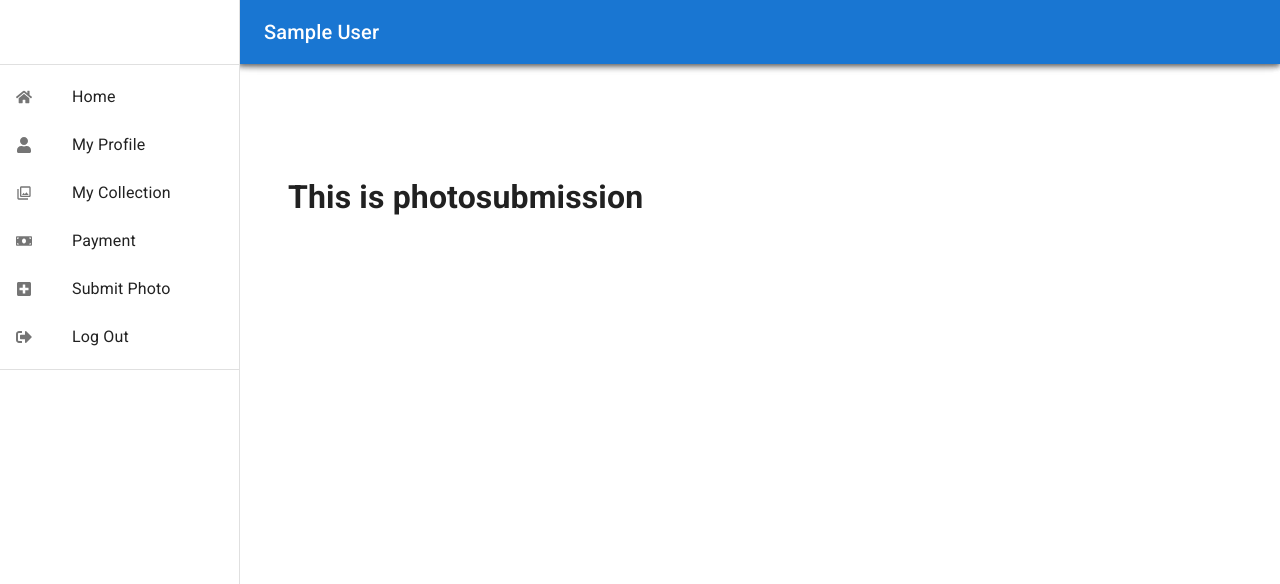
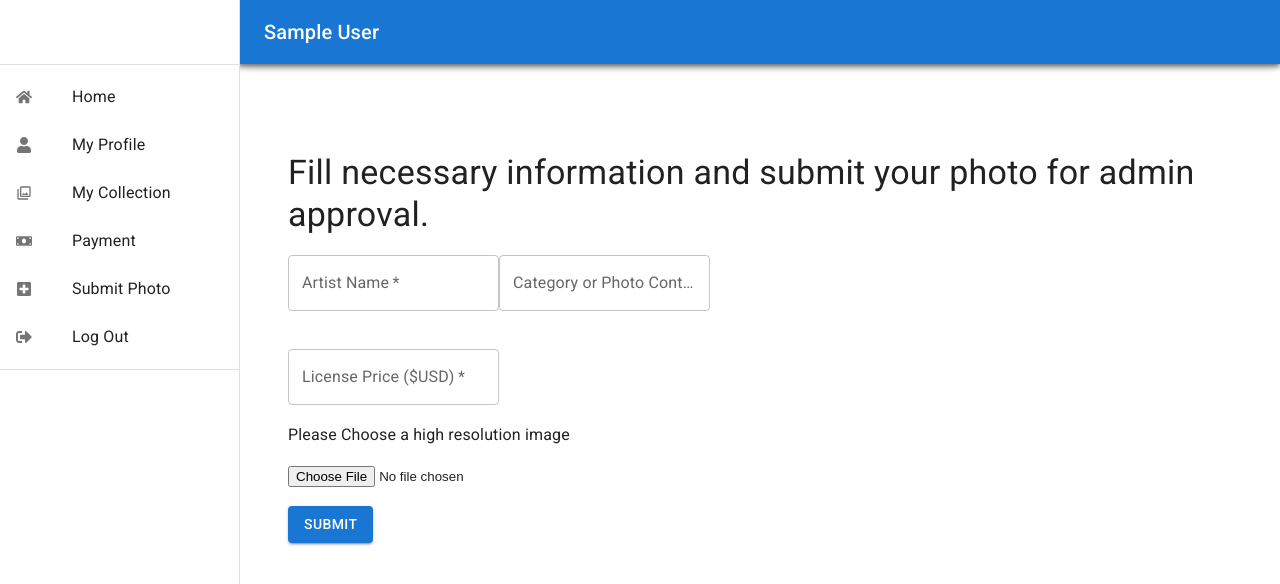
Before and after one commit to minhazul-ashim/photo-arena, a React (Create React App) app: page /dashboard/submit in a window 1280 px wide. Shown: the top 584 px of the page. Built offline with nearby package versions, Linux system fonts and the light colour scheme; no server answers; sample sign-in values are in the browser's storage.

Commit message:
json web token system developed

```diff
--- a/src/components/PhotoSubmission/PhotoSubmission.js
+++ b/src/components/PhotoSubmission/PhotoSubmission.js
@@ -1,10 +1,44 @@
-import { Container } from '@mui/material';
+import { Button, Container, TextField, Typography } from '@mui/material';
 import React from 'react';
 
 const PhotoSubmission = () => {
     return (
         <Container>
-            <h1>This is photosubmission</h1>
+
+            <Typography variant='h4'>
+                Fill necessary information and submit your photo for admin approval.
+            </Typography>
+
+            <form style={{ width: '100%' }}>
+
+                <TextField variant='outlined' label='Artist Name' sx={{
+                    my: '2%'
+                }} required />
+
+                <TextField variant='outlined' label='Category or Photo Context' sx={{
+                    my: '2%'
+                }} required />
+
+                <TextField variant='outlined' label='License Price ($USD)' type='number' sx={{
+                    my: '2%', display: 'block'
+                }} required />
+
+
+                <label>
+                    Please Choose a high resolution image
+
+                    <input type='file' style={{
+                        margin: '2% 0', display: 'block'
+                    }} required />
+
+                </label>
+
+                <Button type="submit" variant='contained'>
+                    Submit
+                </Button>
+
+            </form>
+
         </Container>
     );
 };
--- a/src/features/slices/userDataSlice.js
+++ b/src/features/slices/userDataSlice.js
@@ -12,7 +12,11 @@ export const fetchUserCollections = createAsyncThunk(
     'user/fetchUserData',
     async (email) => {
 
-        const response = await fetch(`https://limitless-bastion-02273.herokuapp.com/user/photos/?email=${email}`)
+        const response = await fetch(`http://localhost:5000/user/photos/?email=${email}`, {
+            headers: {
+                authorization: `bearer ${localStorage.getItem('userToken')}`
+            }
+        })
             .then(res => res.json())
         return response
     }
--- a/src/hooks/useFirebase.js
+++ b/src/hooks/useFirebase.js
@@ -1,5 +1,5 @@
 import { useEffect, useState } from 'react';
-import { getAuth, GoogleAuthProvider, signInWithPopup, signOut, onAuthStateChanged, createUserWithEmailAndPassword, updateProfile, signInWithEmailAndPassword } from 'firebase/auth'
+import { getAuth, GoogleAuthProvider, signInWithPopup, signOut, onAuthStateChanged, createUserWithEmailAndPassword, updateProfile, signInWithEmailAndPassword, getIdToken } from 'firebase/auth'
 import authInitialize from '../firebase/firebase.init';
 
 authInitialize();
@@ -85,6 +85,8 @@ const useFirebase = () => {
         onAuthStateChanged(auth, (user) => {
 
             if (user) {
+                getIdToken(user)
+                    .then(token => localStorage.setItem('userToken', token))
                 setUser(user)
                 setLoading(false)
             }
```
